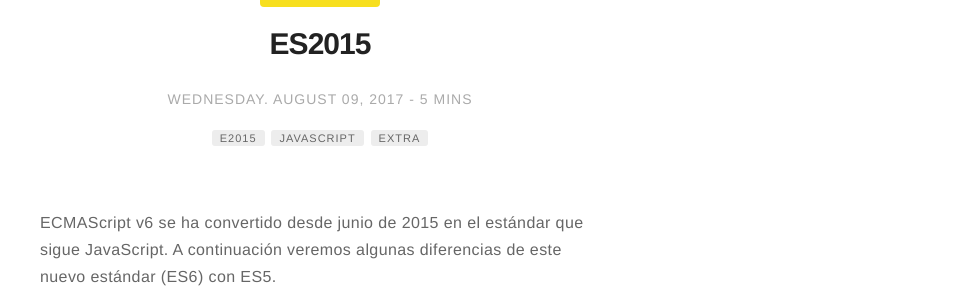
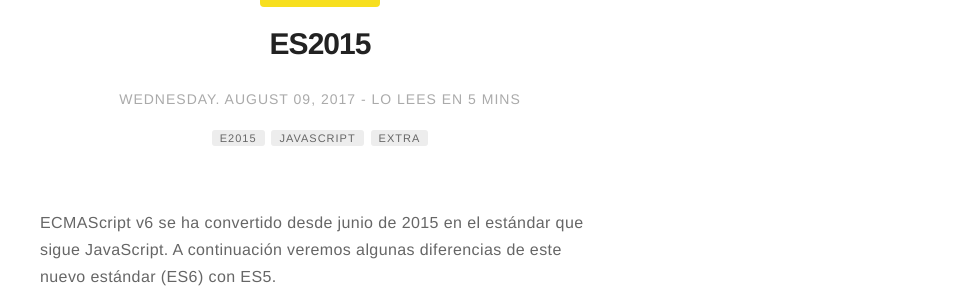
Before and after one commit to YonisEsquivel/YonisEsquivel.github.io, a Jekyll site: the page built from _posts/2017-08-09-ES2015.md, in a window 1280 px wide and 900 px high. Shown: the part 238-526 px from the top of the window, without its empty margins (320-1280 px from the left). Built offline with Jekyll 4.4.1, drawn with Linux system fonts in a browser that asks for light colours; comment, search, counter and statistics services are not loaded.

Commit message:
Ajuste time read

```diff
--- a/_includes/read-time.html
+++ b/_includes/read-time.html
@@ -2,8 +2,8 @@
     {% assign words = content | number_of_words %}
 
     {% if words < 360 %}
-        1 min
+        Lo lees en 1 min
     {% else %}
-        {{ words | divided_by:180 }} mins
+        Lo lees en {{ words | divided_by:180 }} mins
     {% endif %}
 </span>
```
Also changed, not shown: _posts/2017-08-09-ES2015.md (+1 -1 lines), assets/images/james.jpg (deleted), assets/images/markdown.jpg (deleted), assets/images/profile.jpg (deleted).
